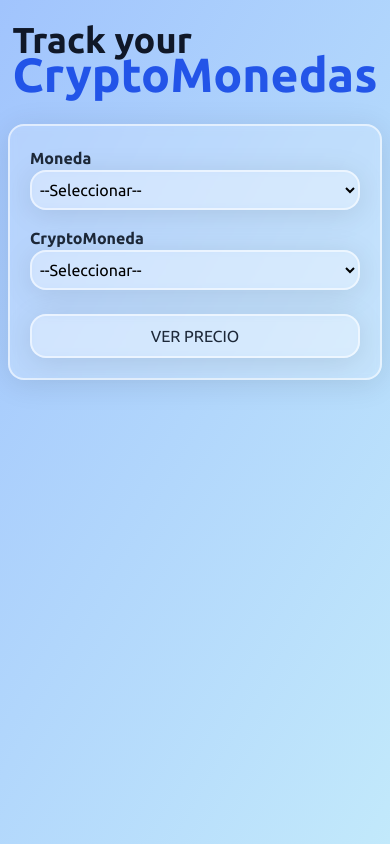
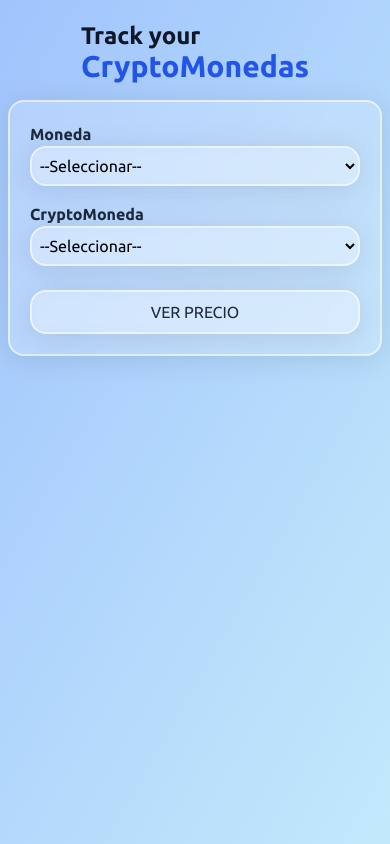
Before and after one commit to andremartingarcialopez/track-your-crypto, a React (Vite) app: page / in a window 390 px wide. Built offline with nearby package versions, Linux system fonts and the light colour scheme.

Commit message:
Actualizacion de tamaño del titulo/header para moviles

```diff
--- a/src/App.tsx
+++ b/src/App.tsx
@@ -6,7 +6,7 @@ function App() {
   return (
     <>
     <header className="flex justify-center items-center py-5 lg:py-10">
-      <h1 className="text-4xl font-bold text-gray-900">Track your<span className="block text-5xl leading-7 text-blue-700/90">CryptoMonedas</span></h1>
+      <h1 className="text-2xl md:text-4xl font-bold text-gray-900">Track your<span className="block text-3xl md:text-5xl leading-7 text-blue-700/90">CryptoMonedas</span></h1>
     </header>
 
     <div className="mx-auto max-w-4xl">
--- a/src/components/Form.tsx
+++ b/src/components/Form.tsx
@@ -2,7 +2,7 @@ import { currencies } from "../data/data";
 
 export default function Form() {
     return (
-        <form className="glass p-5 mx-2 my-4 flex flex-col justify-center items-stretch space-y-4">
+        <form className="glass p-5 mx-2 mb-4 flex flex-col justify-center items-stretch space-y-4">
             <div>
                 <label className="font-semibold text-gray-800" htmlFor="currency">Moneda</label>
                 <select className="glass w-full px-1 py-2"
```
